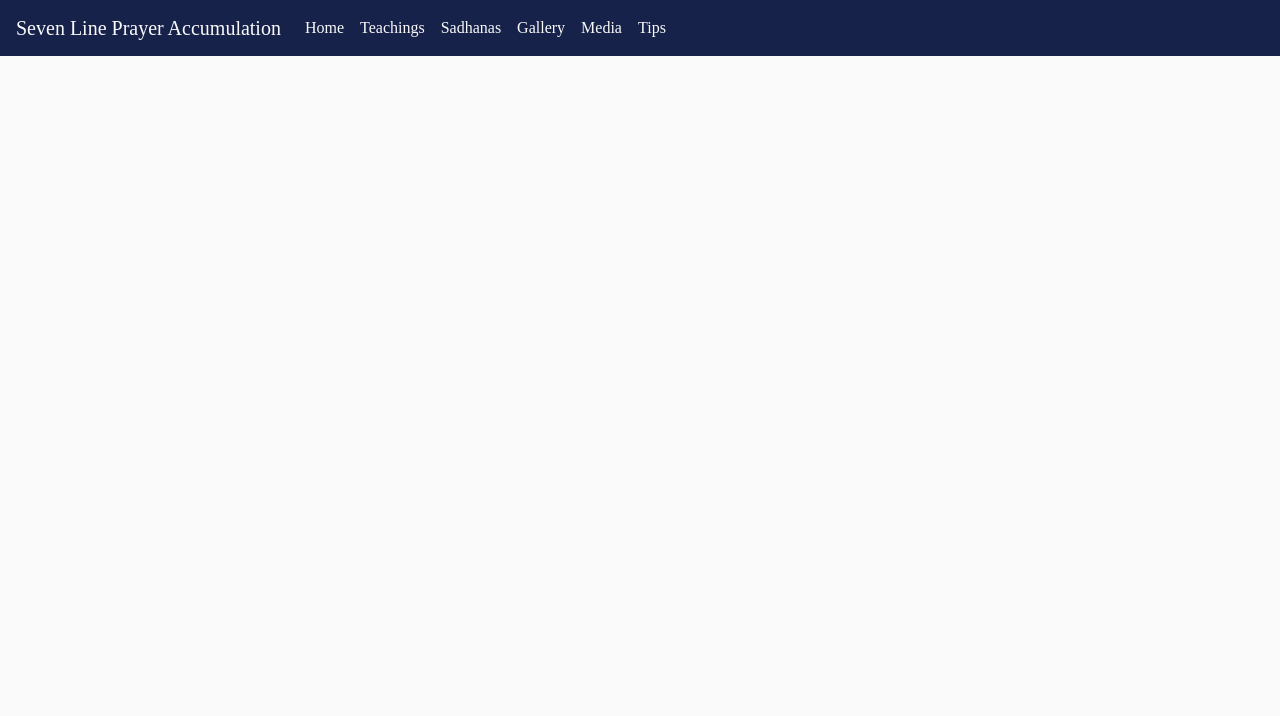
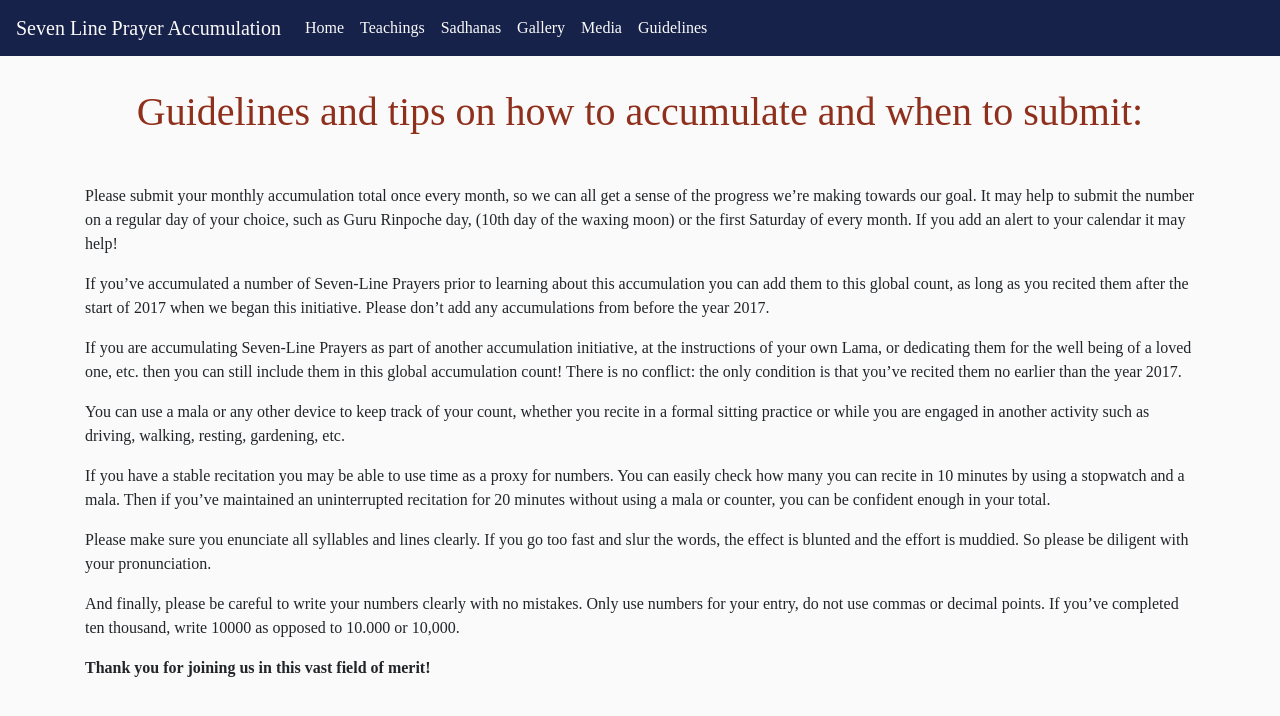
Before and after one commit to christianflorez/seven-line, a React (Create React App) app: page /guidelines in a window 1280 px wide. Shown: the top 716 px of the page. Built offline with nearby package versions, Linux system fonts and the light colour scheme; a web font is replaced by a local one.

Commit message:
finish changes

```diff
--- a/src/components/Navigation.js
+++ b/src/components/Navigation.js
@@ -34,7 +34,7 @@ function Navigation() {
             <Link to="/media">Media</Link>
           </Nav.Link>
           <Nav.Link>
-            <Link to="/tips">Tips</Link>
+            <Link to="/guidelines">Guidelines</Link>
           </Nav.Link>
         </Nav>
       </Navbar.Collapse>
--- a/src/screens/Tips.js
+++ b/src/screens/Guidelines.js
@@ -3,19 +3,34 @@ import Container from "react-bootstrap/Container";
 
 import * as S from "./styles";
 
-function Tips() {
+function Guidelines() {
   return (
     <>
       <Container>
         <S.MainHeader>
-          Tips on how to accumulate and when to submit:
+          Guidelines and tips on how to accumulate and when to submit:
         </S.MainHeader>
         <p>
           Please submit your monthly accumulation total once every month, so we
-          can all get a sense of the progress we're making towards our goal. It
+          can all get a sense of the progress we’re making towards our goal. It
           may help to submit the number on a regular day of your choice, such as
           Guru Rinpoche day, (10th day of the waxing moon) or the first Saturday
           of every month. If you add an alert to your calendar it may help!
+        </p>
+        <p>
+          If you’ve accumulated a number of Seven-Line Prayers prior to learning
+          about this accumulation you can add them to this global count, as long
+          as you recited them after the start of 2017 when we began this
+          initiative. Please don’t add any accumulations from before the year
+          2017.
+        </p>
+        <p>
+          If you are accumulating Seven-Line Prayers as part of another
+          accumulation initiative, at the instructions of your own Lama, or
+          dedicating them for the well being of a loved one, etc. then you can
+          still include them in this global accumulation count! There is no
+          conflict: the only condition is that you’ve recited them no earlier
+          than the year 2017.
         </p>
         <p>
           You can use a mala or any other device to keep track of your count,
@@ -26,7 +41,7 @@ function Tips() {
         <p>
           If you have a stable recitation you may be able to use time as a proxy
           for numbers. You can easily check how many you can recite in 10
-          minutes by using a stopwatch and a mala. Then if you've maintained an
+          minutes by using a stopwatch and a mala. Then if you’ve maintained an
           uninterrupted recitation for 20 minutes without using a mala or
           counter, you can be confident enough in your total.
         </p>
@@ -36,22 +51,17 @@ function Tips() {
           is muddied. So please be diligent with your pronunciation.
         </p>
         <p>
-          Only submit the number you've accumulated since joining this effort.
-          Numbers you've accumulated in previous years prior to learning about
-          this are very meritorious, just not something to include in this
-          count. The intention to join the collective effort is an essential
-          element.
+          And finally, please be careful to write your numbers clearly with no
+          mistakes. Only use numbers for your entry, do not use commas or
+          decimal points. If you’ve completed ten thousand, write 10000 as
+          opposed to 10.000 or 10,000.
         </p>
         <p>
-          And finally, please be careful to write your numbers clearly with no
-          mistakes. Only use numbers for your entry, do not use commas or
-          decimal points. If you've completed ten thousand, write 10000 as
-          opposed to 10.000 or 10,000.
+          <b>Thank you for joining us in this vast field of merit!</b>
         </p>
-        <p>Thank you for joining us in this vast field of merit! </p>
       </Container>
     </>
   );
 }
 
-export default Tips;
+export default Guidelines;
--- a/src/screens/Home.js
+++ b/src/screens/Home.js
@@ -111,12 +111,10 @@ function Home() {
             src="/images/btcalligraphy.jpg"
             alt="Photo of a hand carved stone with Bhakha Tulku Rinpoche’s calligraphy of the Seven Line Prayer"
           />
-          <p>
-            <em>
-              Photo of a hand carved stone with Bhakha Tulku Rinpoche’s
-              calligraphy of the Seven Line Prayer
-            </em>
-          </p>
+          <S.ImageCaption>
+            Photo of a hand carved stone with Bhakha Tulku Rinpoche’s
+            calligraphy of the Seven Line Prayer
+          </S.ImageCaption>
         </S.CenterContainer>
         <p>
           Already we have accumulated a great number, and are approaching 12
@@ -149,8 +147,6 @@ function Home() {
           >
             Signup for our Email List here
           </S.EmailSignupButton>
-        </S.CenterContainer>
-        <S.CenterContainer>
           <S.Image src="/images/prayer.jpg" alt="Seven Line Prayer" />
         </S.CenterContainer>
         <Quote author="Terton Pema Garwang Chi-me Yungdrung Lingpa">
@@ -177,8 +173,7 @@ function Home() {
             alt="Dungse Shenphen Dawa Norbu Rinpoche"
           />
           <S.ImageCaption>Dungse Shenphen Dawa Norbu Rinpoche</S.ImageCaption>
-        </S.CenterContainer>
-        <S.CenterContainer>
+
           <S.Image
             src="/images/gallery/gdc.jpg"
             alt="Guru Dewa Chenpo Statue"
@@ -190,8 +185,6 @@ function Home() {
             who would often sit in meditation with it. While he meditated with
             it, it would shed tears of amrita.
           </S.ImageCaption>
-        </S.CenterContainer>
-        <S.CenterContainer>
           <S.Image
             src="/images/gallery/IMG_3158.JPG"
             alt="Guru Nangsi Zilnon Statue"
@@ -200,16 +193,16 @@ function Home() {
             "Guru Nangsi Zilnon" statue of Guru Rinpoche made entirely out of
             mendrup / dutsi by Kyabje Dudjom Jigdral Yeshe Dorje Rinpoche
           </S.ImageCaption>
-        </S.CenterContainer>
-        <S.CenterContainer>
           <S.Image
             src="/images/gallery/IMG_3131.JPG"
-            alt="embroidered thangka of Guru Rinpoche made by Kyabje Dudjom Jigdral Yeshe Dorje Rinpoche's eldest daughter"
+            alt="Embroidered thangka of Guru Rinpoche made by Kyabje Dudjom Jigdral Yeshe Dorje Rinpoche's eldest daughter"
           />
           <S.ImageCaption>
             Special embroidered thangka of Guru Rinpoche made by Kyabje Dudjom
             Jigdral Yeshe Dorje Rinpoche's eldest daughter Semo Dechen Yudron.
           </S.ImageCaption>
+          <S.Image src="/images/btr.jpg" alt="Photo of Bhaka Tulku Rinpoche" />
+          <S.ImageCaption>Bhaka Tulku Rinpoche</S.ImageCaption>
         </S.CenterContainer>
       </Container>
     </>
--- a/src/screens/Media.js
+++ b/src/screens/Media.js
@@ -23,6 +23,12 @@ function Media() {
           <S.StyledReactPlayer url="https://youtu.be/pfeBhl59mEg" />
           <p>Nyoshul Khen Rinpoche</p>
           <S.StyledReactPlayer url="https://youtu.be/9QNqp8gp904" />
+          <p>From Doha Songs</p>
+          <S.StyledReactPlayer url="https://www.youtube.com/watch?v=tO1yoEn4-Xo&feature=youtu.be" />
+          <p>Translation from Erik Pema Kunsang , vocals by Rodrigo Reijers</p>
+          <S.StyledReactPlayer url="https://www.youtube.com/watch?v=5F5W1opsz_g&feature=youtu.be&app=desktop" />
+          <p>Tulku Orgyen Thinley Norbu and Chagdud Tulku</p>
+          <S.StyledReactPlayer url="https://www.youtube.com/watch?feature=share&v=wb1_DW3iWyM&app=desktop" />
         </S.CenterContainer>
       </Container>
     </>
--- /dev/null
+++ b/src/screens/Teachings/TaklungTsetrul.js
@@ -0,0 +1,21 @@
+import React from "react";
+import Container from "react-bootstrap/Container";
+import ReactPlayer from "react-player";
+import * as S from "./styles";
+
+function TaklungTsetrul() {
+  return (
+    <>
+      <Container>
+        <S.PageHeader>
+          Seven Line Prayer Teaching by H.H. Taklung Tsetrul Rinpoche
+        </S.PageHeader>
+        <S.CenterContainer>
+          <ReactPlayer url="https://www.youtube.com/watch?v=n3Y7-txs_KA&feature=youtu.be" />
+        </S.CenterContainer>
+      </Container>
+    </>
+  );
+}
+
+export default TaklungTsetrul;
--- a/src/screens/Teachings/index.js
+++ b/src/screens/Teachings/index.js
@@ -51,6 +51,11 @@ function Teachings() {
             Seven Line Prayer Teaching by Lama Tharchin Rinpoche
           </Link>
         </S.TeachingsLink>
+        <S.TeachingsLink>
+          <Link to="taklung-tsetrul">
+            Seven Line Prayer Teaching by H.H. Taklung Tsetrul Rinpoche
+          </Link>
+        </S.TeachingsLink>
       </Container>
     </>
   );
--- a/src/screens/index.js
+++ b/src/screens/index.js
@@ -2,7 +2,7 @@ import React from "react";
 import { Router } from "@reach/router";
 import Home from "./Home";
 import Gallery from "./Gallery";
-import Tips from "./Tips";
+import Guidelines from "./Guidelines";
 import Media from "./Media";
 import Teachings from "./Teachings";
 import ShowerOfBlessings from "./Sadhanas/ShowerOfBlessings";
@@ -15,6 +15,7 @@ import LamaSangdu from "./Teachings/LamaSangdu";
 import PemaGarwang from "./Teachings/PemaGarwang";
 import OrgyenTobgyal from "./Teachings/OrgyenTobgyal";
 import LamaTharchin from "./Teachings/LamaTharchin";
+import TaklungTsetrul from "./Teachings/TaklungTsetrul";
 
 function Screens() {
   return (
@@ -23,7 +24,7 @@ function Screens() {
       <Gallery path="/gallery" />
       <Teachings path="/teachings" />
       <Sadhanas path="/sadhanas" />
-      <Tips path="/tips" />
+      <Guidelines path="/guidelines" />
       <Media path="/media" />
       <HHDudjomRinpoche path="/teachings/hh-dudjom-rinpoche" />
       <JamgonMipham path="/teachings/jamgon-mipham" />
@@ -32,6 +33,7 @@ function Screens() {
       <LamaSangdu path="/teachings/lama-sangdu" />
       <OrgyenTobgyal path="/teachings/orgyen-tobgyal" />
       <LamaTharchin path="/teachings/lama-tharchin" />
+      <TaklungTsetrul path="/teachings/taklung-tsetrul" />
       <ShowerOfBlessings path="/sadhanas/sob" />
       <ShowerOfBlessingsAddendum path="/sadhanas/sob-addendum" />
     </Router>
```
Also changed, not shown: public/images/btr.jpg (added).
